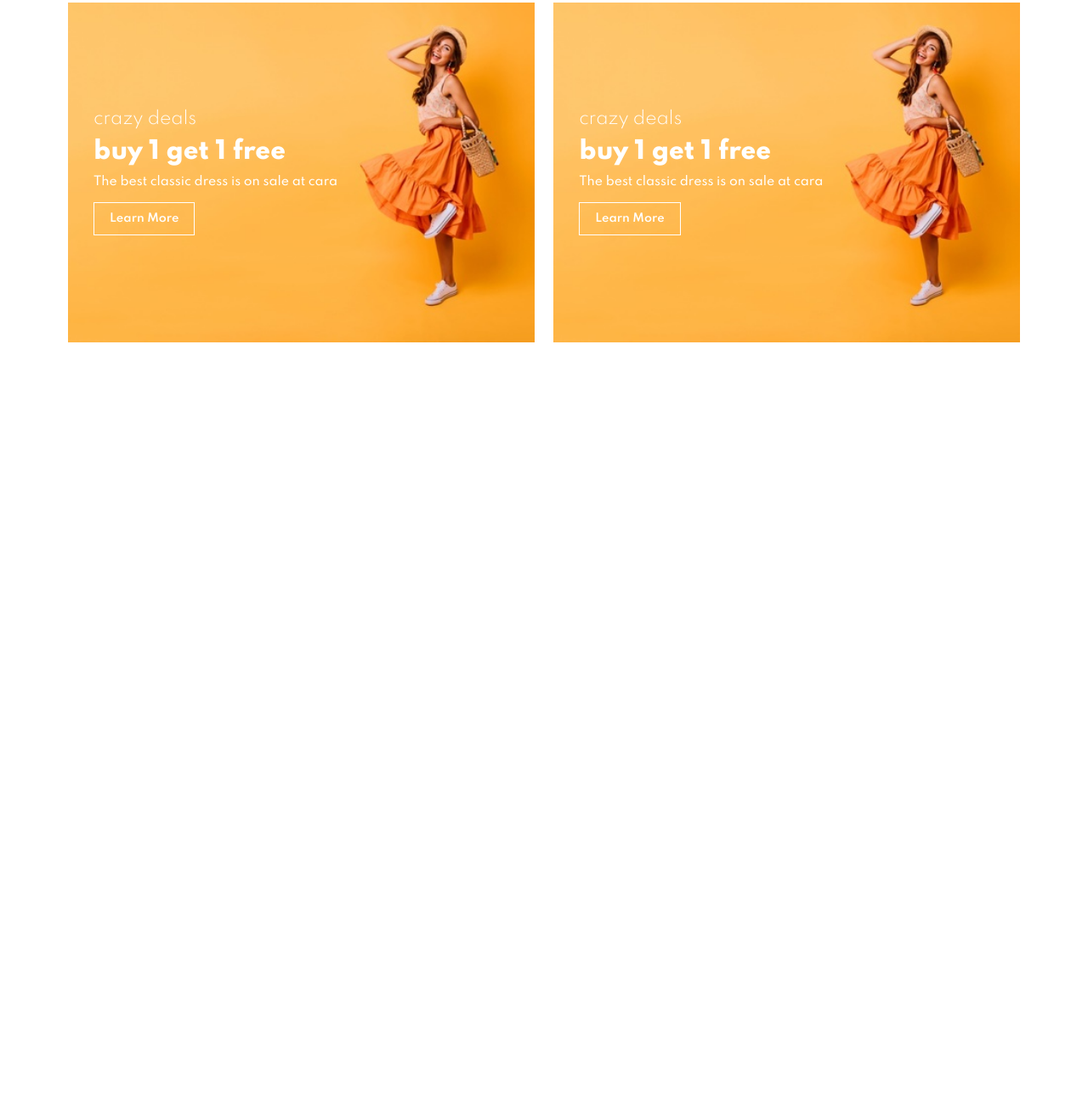
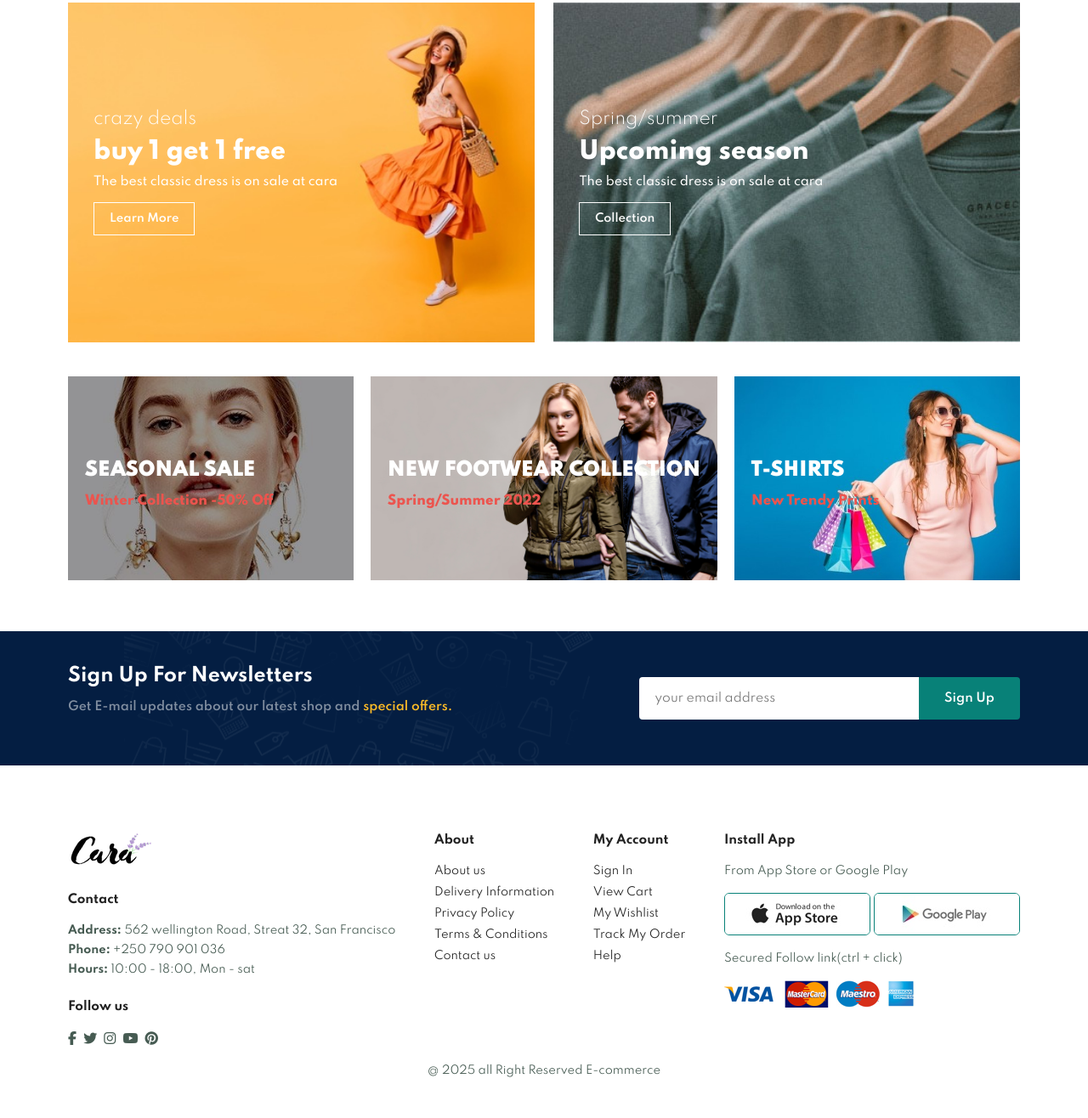
Before and after one commit to mutanganaben/Ecommerce-website, a plain HTML site: page index.html in a window 1280 px wide. Shown: the part 3426-4742 px from the top of the page at 85% size. Before the commit the page ends 3869 px from the top, so only its background shows below. Drawn offline with Linux system fonts and the light colour scheme.

Commit message:
Updated index layout and improved styling

```diff
--- a/index.html
+++ b/index.html
@@ -353,14 +353,88 @@
             <span>The best classic dress is on sale at cara</span>
             <button class="white">Learn More</button>
         </div>
-        <div class="banner-box">
-            <h4>crazy deals</h4>
-            <h2>buy 1 get 1 free</h2>
+        <div class="banner-box banner-box2">
+            <h4>Spring/summer</h4>
+            <h2>Upcoming season</h2>
             <span>The best classic dress is on sale at cara</span>
-            <button class="white">Learn More</button>
+            <button class="white">Collection</button>
         </div>
     </section>
 
+    <section id="banner3">
+        <div class="banner-box">
+            <h2>SEASONAL SALE</h2>
+            <h3>Winter Collection -50% Off</h3>
+        </div>
+         <div class="banner-box banner-box2">
+            <h2>NEW FOOTWEAR COLLECTION</h2>
+            <h3>Spring/Summer 2022</h3>
+        </div>
+         <div class="banner-box banner-box3">
+            <h2>T-SHIRTS</h2>
+            <h3>New Trendy Prints</h3>
+        </div>
+    </section>
+
+    <section id="newsletter" class="section-p1 section-m1">
+        <div class="newstext">
+            <h4>Sign Up For Newsletters</h4>
+            <p>Get E-mail updates about our latest shop and <span>special offers.</span></p>
+        </div>
+        <div class="form">
+            <input type="text" placeholder="your email address">
+            <button class="normal">Sign Up</button>
+        </div>
+    </section>
+
+    <footer class="section-p1">
+        <div class="col">
+            <img class="logo" src="img/logo.png" alt="">
+            <h4>Contact</h4>
+            <p><strong>Address: </strong> 562 wellington Road, Streat 32, San Francisco</p>
+            <p><strong>Phone:</strong> +250 790 901 036</p>
+            <p><strong>Hours:</strong> 10:00 - 18:00, Mon - sat</p>
+            <div class="follow">
+                <h4>Follow us</h4>
+                <div class="icon">
+                    <i class="fab fa-facebook-f"></i>
+                    <i class="fab fa-twitter"></i>
+                    <i class="fab fa-instagram"></i>
+                    <i class="fab fa-youtube"></i>
+                    <i class="fab fa-pinterest"></i>
+                </div>
+            </div>
+        </div>
+        <div class="col">
+            <h4>About</h4>
+            <a href="#">About us</a>
+            <a href="#">Delivery Information</a>
+            <a href="#">Privacy Policy</a>
+            <a href="#">Terms & Conditions</a>
+            <a href="#">Contact us</a>
+        </div>
+        <div class="col">
+            <h4>My Account</h4>
+            <a href="#">Sign In</a>
+            <a href="#">View Cart</a>
+            <a href="#">My Wishlist</a>
+            <a href="#">Track My Order</a>
+            <a href="#">Help</a>
+        </div>
+        <div class="col install">
+            <h4>Install App</h4>
+            <p>From App Store or Google Play</p>
+            <div class="row">
+                <img src="img/pay/app.jpg" alt="">
+                <img src="img/pay/play.jpg" alt="">
+            </div>
+            <p>Secured Follow link(ctrl + click)</p>
+            <img src="img/pay/pay.png" alt="">
+        </div>
+        <div class="copyright">
+            <p>@ 2025 all Right Reserved E-commerce</p>
+        </div>
+    </footer>
 
 </body>
 </html>
--- a/style.css
+++ b/style.css
@@ -268,6 +268,7 @@
     background-size: cover;
     background-position: center;
 }
+
 #banner h4{
     color: #fff;
     font-size: 16px;
@@ -305,6 +306,9 @@
     padding: 30px;
     box-sizing: border-box;
 }
+#sm-banner .banner-box2{
+    background-image: url("img/banner/b10.jpg");
+}
 #sm-banner h4 {
     color: #fff;
     font-size: 20px;
@@ -322,3 +326,144 @@
     padding-bottom: 15px;
 
 }
+
+#sm-banner .banner-box:hover button{
+    background: #088178;
+    border: 1px solid #088178;
+}
+#banner3 {
+    display: flex;
+    justify-content: space-between;
+    flex-wrap: wrap;
+    padding: 0 80px;
+}
+
+#banner3 .banner-box{
+    display: flex;
+    flex-direction: column;
+    justify-content: center;
+    align-items: flex-start;
+    min-width: 30%;
+    height: 30vh;
+    background-size: cover;
+    background-position: center;
+    padding: 20px;
+    box-sizing: border-box;
+    background-image: url("img/banner/b7.jpg");
+    margin-bottom: 20px;
+}
+#banner3 .banner-box2{
+    background-image: url("img/banner/b4.jpg");
+}
+#banner3 .banner-box3{
+    background-image: url("img/banner/b18.jpg");
+}
+#banner3 h2{
+    color: #fff;
+    font-weight: 900;
+    font-size: 22px;
+}
+#banner3 h3{
+    color: #ec544e;
+    font-weight: 800;
+    font-size: 15px;
+}
+
+#newsletter{
+    display: flex;
+    justify-content: space-between;
+    flex-wrap: wrap;
+    align-items: center;
+    background-image: url("img/banner/b14.png");
+    background-repeat: no-repeat;
+    background-position: 20% 30%;
+    background-color: #041e42;
+}
+#newsletter h4{
+    font-size: 22px;
+    font-weight: 700;
+    color: #fff;
+}
+#newsletter p{
+    font-size: 14px;
+    font-weight: 600;
+    color: #818ea0;
+}
+#newsletter p span {
+    color: #ffbd27;
+}
+#newsletter .form{
+    display: flex;
+    width: 40%;
+
+}
+#newsletter input{
+    height: 3.125rem;
+    padding: 0 1.25em;
+    font-size: 14px;
+    width: 100%;
+    border: 1px solid transparent;
+    border-radius: 4px;
+    outline: none;
+    border-top-right-radius: 0;
+    border-bottom-right-radius: 0;
+}
+#newsletter button{
+    background-color: #088178;
+    color: #fff;
+    white-space: nowrap;
+    border-top-left-radius: 0;
+    border-bottom-left-radius: 0;
+}
+footer {
+    display: flex;
+    flex-wrap: wrap;
+    justify-content: space-between;
+}
+footer .col{
+    display: flex;
+    flex-direction: column;
+    align-items: flex-start;
+    margin-bottom: 20px;
+}
+footer .logo{
+    margin-bottom: 30px;
+
+}
+footer h4{
+    font-size: 14px;
+    padding-bottom: 20px;
+}
+footer p{
+    font-size: 13px;
+    margin: 0 0 8px 0;
+}
+footer a{
+    font-size: 13px;
+    text-decoration: none;
+    color: #222;
+    margin-bottom: 10px;
+}
+footer .follow{
+    margin-top: 20px;
+}
+footer .follow i{
+    color: #465b52;
+    padding-right: 4px;
+    cursor: pointer;
+}
+footer .install .row img{
+    border: 1px solid #088178;
+    border-radius: 6px;
+}
+footer .install img{
+    margin: 10px 0 15px 0;
+}
+footer .follow i:hover,
+footer a:hover{
+    color: #088178;
+}
+footer .copyright{
+    width: 100%;
+    text-align: center;
+}
```
